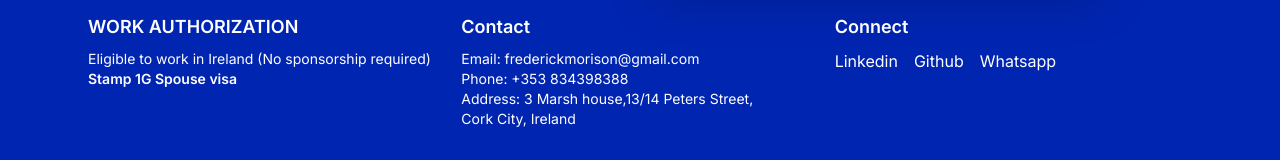
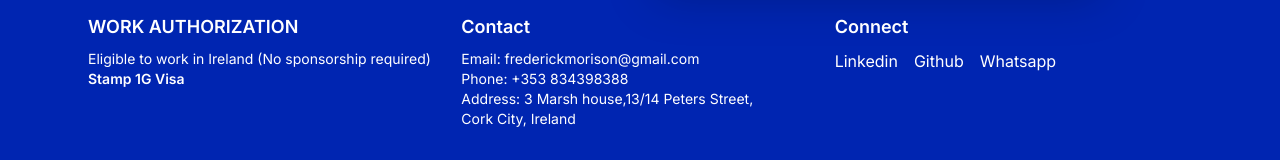
Before and after one commit to morisonfrederick/myportfolio, a React (Vite) app: page / in a window 1280 px wide. Shown: the part 2611-2771 px from the top of the page. Built offline with nearby package versions, Linux system fonts and the light colour scheme; no server answers.

Commit message:
update footer

```diff
--- a/src/components/Footer.tsx
+++ b/src/components/Footer.tsx
@@ -7,7 +7,7 @@ function Footer() {
           <h2 className="text-lg font-semibold mb-2">WORK AUTHORIZATION</h2>
           <p className="text-sm">
             Eligible to work in Ireland (No sponsorship required) <br />
-            <span className="font-semibold">Stamp 1G Spouse visa</span>
+            <span className="font-semibold">Stamp 1G Visa</span>
           </p>
         </div>
 
```
